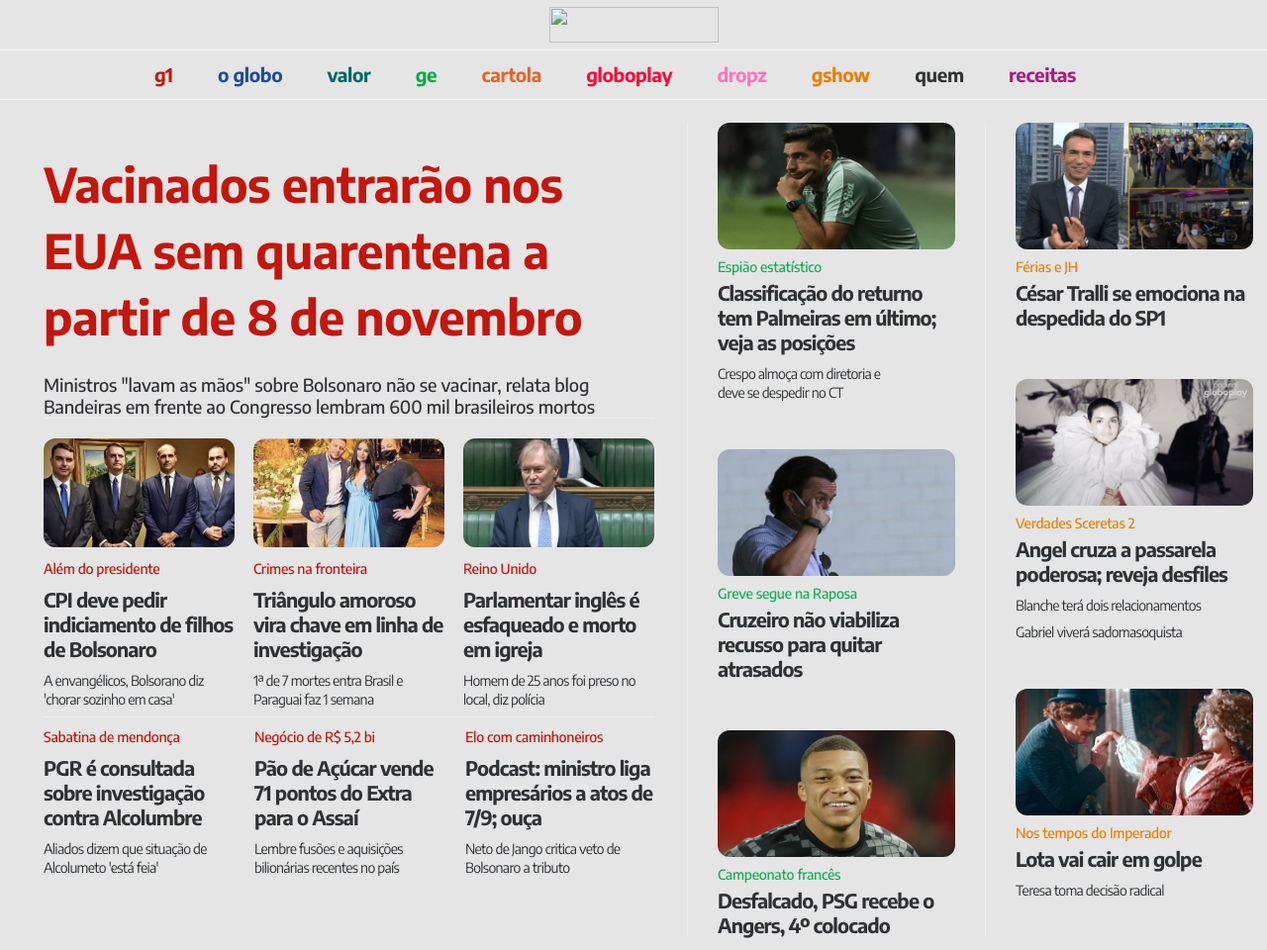
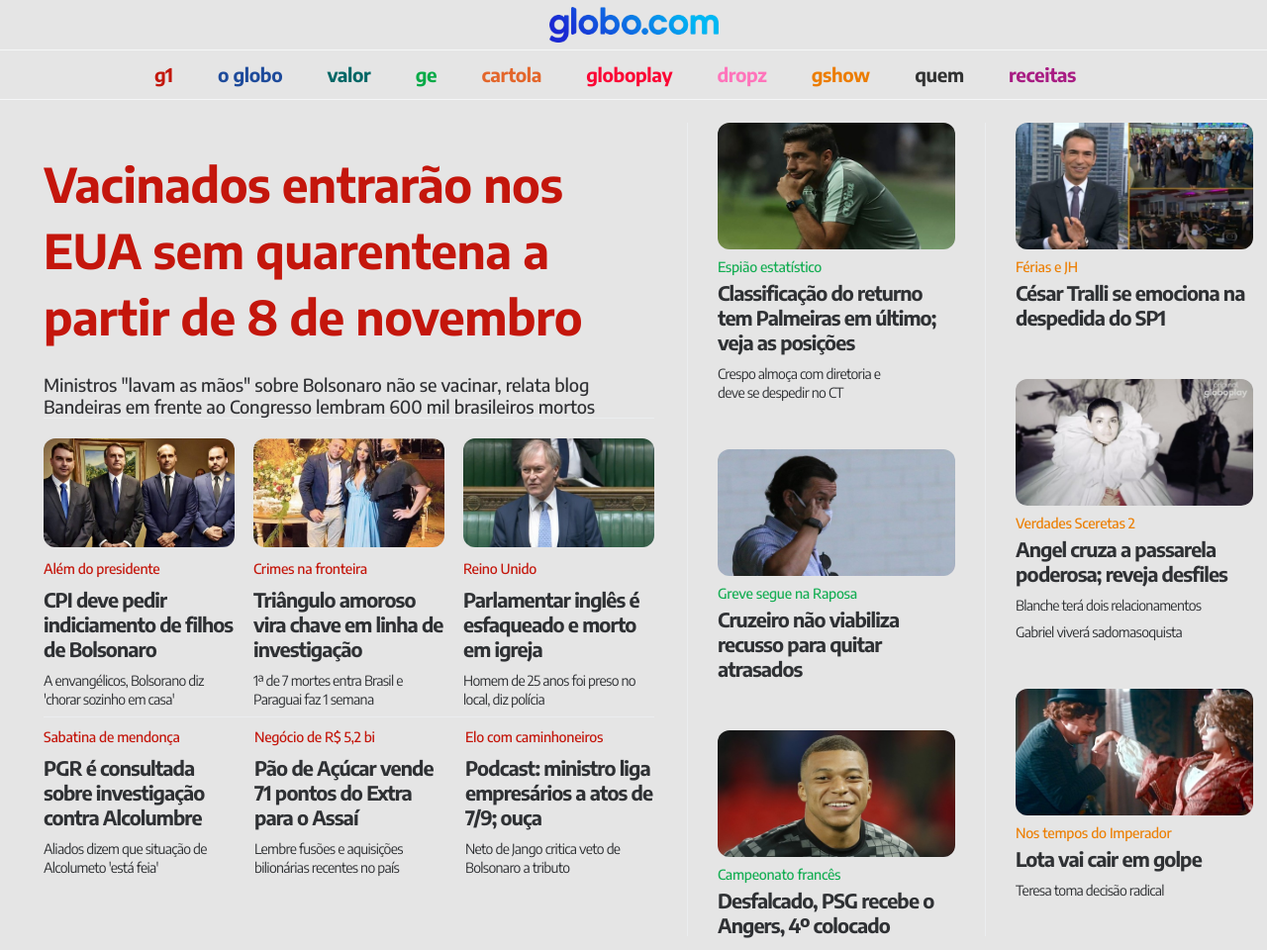
Before and after one commit to Victor-Mannelli/Globo.com-Clone, a website: page index.html in a window 1280 px wide. Shown: the whole page at 99% size. Drawn offline with Linux system fonts and the light colour scheme; the site is published under a folder, as on GitHub Pages, so addresses that start at the root find nothing.

Commit message:
fix: header title image

```diff
--- a/index.html
+++ b/index.html
@@ -16,7 +16,7 @@
   <body>
     <div class="barra-topo">
       <div class="caixa-titulo">
-          <img class="globo" src="/imagens/Globo.png"> </img>
+          <img class="globo" src="./imagens/Globo.png"> </img>
       </div>
       <div class="subtitulos">
         <div>
```
